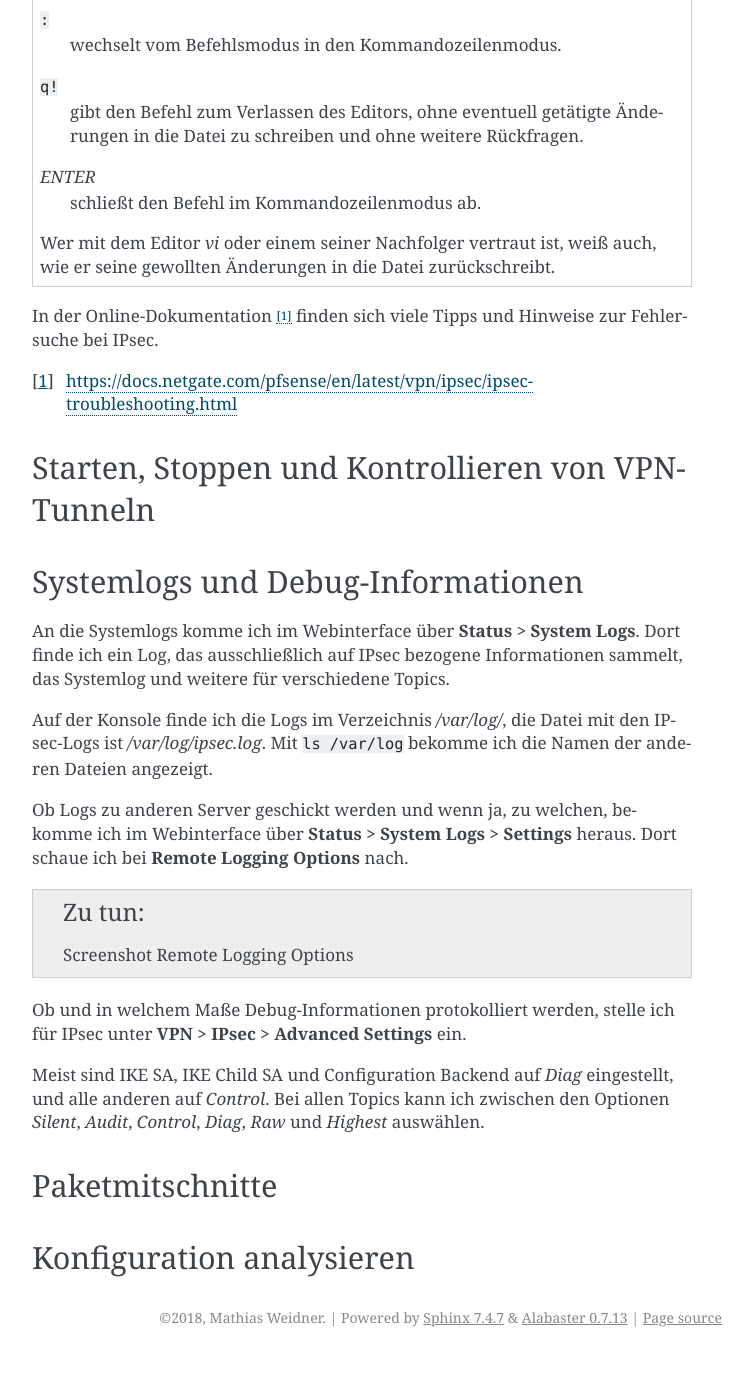
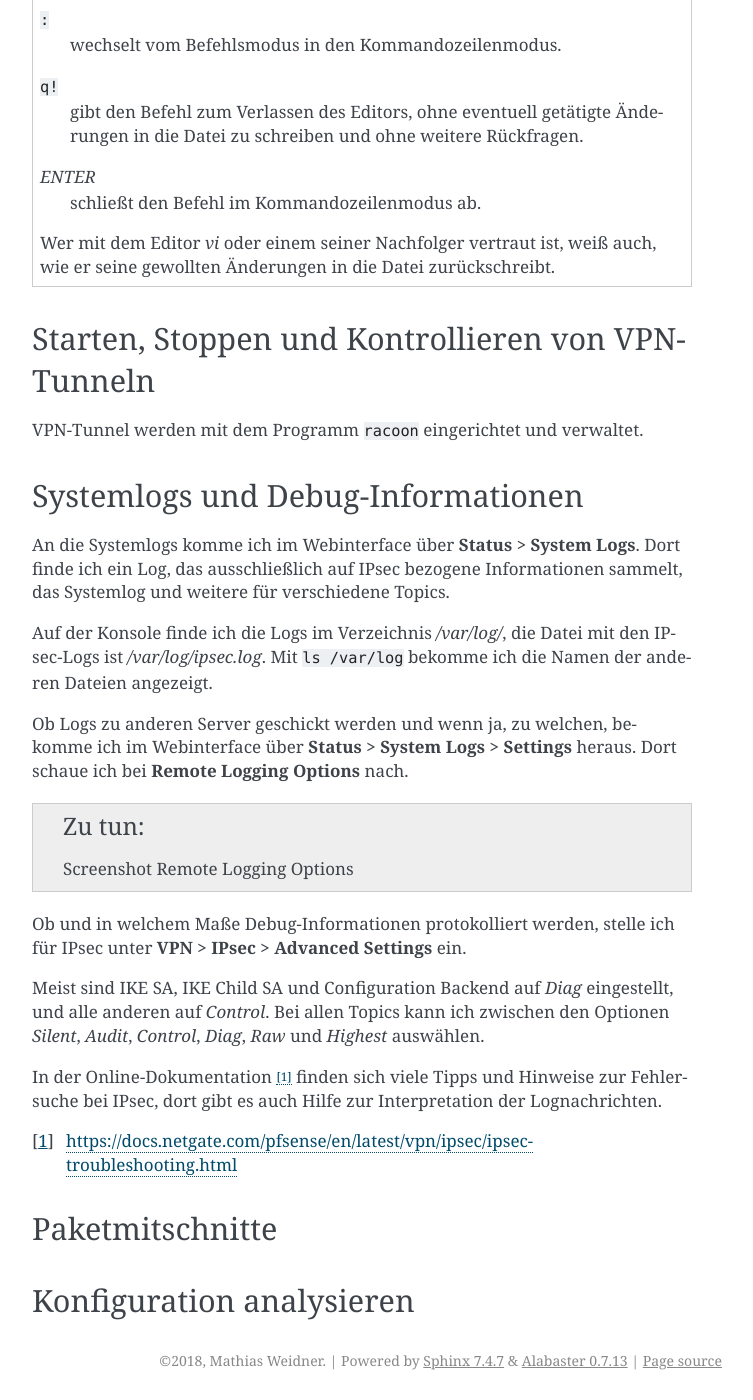
Before and after one commit to matwei-books/Fehlersuche-bei-IPsec-VPN-mit-IKEv2, a Sphinx documentation site: the page built from source/software/pfsense.rst, in a window 1280 px wide and 1400 px high, scrolled down 1081 px. Shown: the whole window, without its empty margins (388-1141 px from the left). Built offline with Sphinx 7.4.7, drawn with Linux system fonts in a browser that asks for light colours; before the commit the page ends 2438 px from its top, so only the background shows below that.

Commit message:
Ergänzungen zum Interpretieren der Debugmeldungen

```diff
--- a/source/software/pfsense.rst
+++ b/source/software/pfsense.rst
@@ -67,13 +67,11 @@ Configuration-Cache, so dass die geänderten Einstellungen aktiv werden.
    weiß auch, wie er seine gewollten Änderungen in die Datei
    zurückschreibt.
 
-In der Online-Dokumentation [#]_ finden sich viele Tipps und Hinweise
-zur Fehlersuche bei IPsec.
-
-.. [#] https://docs.netgate.com/pfsense/en/latest/vpn/ipsec/ipsec-troubleshooting.html
-
 Starten, Stoppen und Kontrollieren von VPN-Tunneln
 --------------------------------------------------
+
+VPN-Tunnel werden mit dem Programm ``racoon`` eingerichtet und
+verwaltet.
 
 Systemlogs und Debug-Informationen
 ----------------------------------
@@ -101,6 +99,12 @@ Meist sind IKE SA, IKE Child SA und Configuration Backend auf
 Bei allen Topics kann ich zwischen den Optionen *Silent*, *Audit*,
 *Control*, *Diag*, *Raw* und *Highest* auswählen.
 
+In der Online-Dokumentation [#]_ finden sich viele Tipps und Hinweise
+zur Fehlersuche bei IPsec, dort gibt es auch Hilfe zur Interpretation
+der Lognachrichten.
+
+.. [#] https://docs.netgate.com/pfsense/en/latest/vpn/ipsec/ipsec-troubleshooting.html
+
 Paketmitschnitte
 ----------------
 
```
